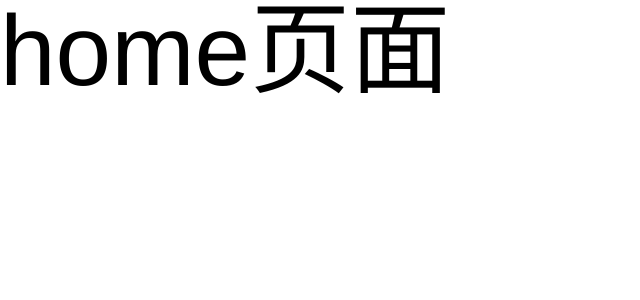
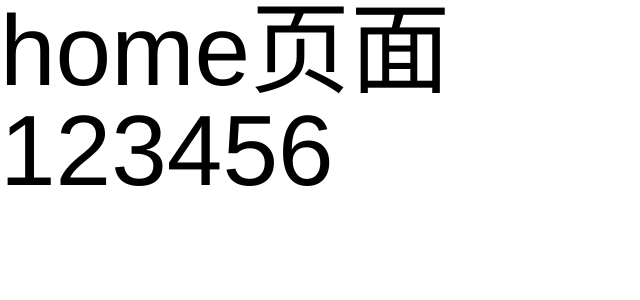
Before and after one commit to ismoneky/everday, a Vue app: page / in a window 1280 px wide. Shown: the top 300 px of the page, without its empty margins (0-640 px from the left). Built offline with nearby package versions, Linux system fonts and the light colour scheme.

Commit message:
xiugaiceshi

```diff
--- a/src/views/Home.vue
+++ b/src/views/Home.vue
@@ -1,6 +1,6 @@
 <template>
   <div class="home">
-    home页面
+    home页面123456
   </div>
 </template>
 
```
